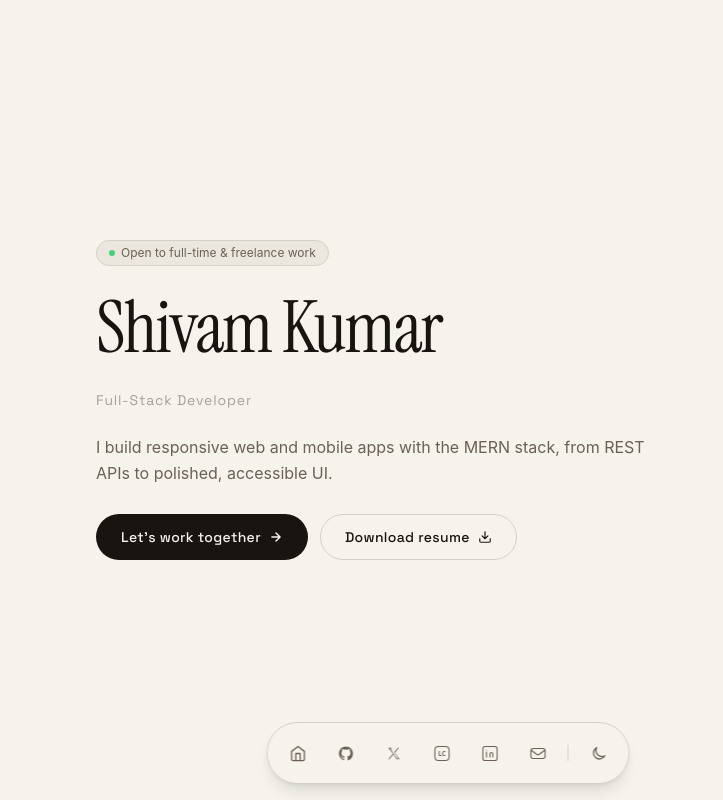
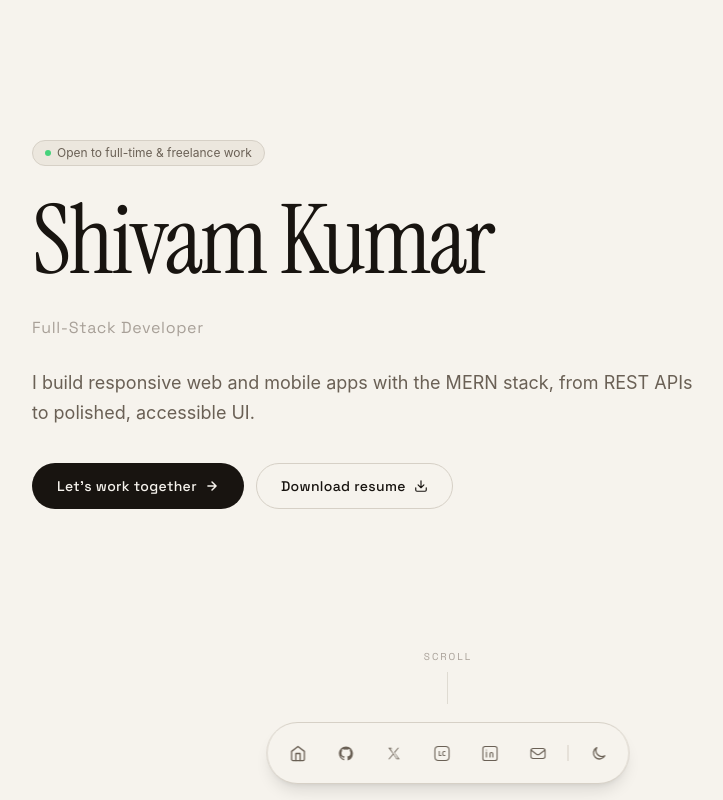
Before and after one commit to shivamkumarlogs/Portfolio, a React (Vite) app: page / in a window 1280 px wide. Shown: the top 800 px of the page, without its empty margins (192-915 px from the left). Built offline with nearby package versions, Linux system fonts and the light colour scheme.

Commit message:
feat: implement HeroSection UI

```diff
--- a/src/App.jsx
+++ b/src/App.jsx
@@ -10,10 +10,9 @@ function App() {
   return (
     <div className="min-h-screen bg-(--bg-primary text-(--text-primary) pb-24">
       <HeroSection />
+      <ProjectsSection />
       <StackSection />
-      <ProjectsSection />
       <ExperienceSection />
-
       <ActivitySection />
       <ContactSection />
       <Navigation />
--- a/src/sections/HeroSection.jsx
+++ b/src/sections/HeroSection.jsx
@@ -4,27 +4,28 @@ import { profile } from "../data/siteContent";
 
 export function HeroSection() {
   return (
-    <section id="hero" className="relative flex items-center min-h-dvh">
-      <div className="mx-auto w-full max-w-3xl px-4 py-14 sm:py-24 lg:px-8">
-        <div className="flex flex-col gap-5 sm:gap-6">
+    <section id="hero" className="relative flex min-h-dvh flex-col">
+      <div className="flex flex-1 items-center">
+        <div className="mx-auto w-full max-w-4xl px-4 py-12 lg:px-8">
+          <div className="flex flex-col gap-6 sm:gap-7">
             <span className="inline-flex w-fit items-center gap-1.5 rounded-full border border-(--border) bg-(--bg-secondary) px-3 py-1 text-xs text-(--text-secondary)">
               <span className="h-1.5 w-1.5 rounded-full bg-green-500 animate-pulse" />
               Open to full-time & freelance work
             </span>
 
-          <h1 className="font-serif-accent text-4xl sm:text-6xl lg:text-7xl tracking-tight leading-[1.05] text-(--text-primary)">
+            <h1 className="font-serif-accent text-5xl sm:text-7xl lg:text-8xl tracking-tight leading-[0.98] text-(--text-primary)">
               {profile.name}
             </h1>
 
-          <p className="font-display text-xs sm:text-sm tracking-[0.06em] text-(--text-muted)">
+            <p className="font-display text-sm sm:text-base tracking-[0.04em] text-(--text-muted)">
               {profile.strapline}
             </p>
 
-          <p className="max-w-xl text-[15px] sm:text-base leading-relaxed text-(--text-secondary)">
+            <p className="max-w-2xl text-base sm:text-lg leading-relaxed text-(--text-secondary)">
               {profile.heroDescription}
             </p>
 
-          <div className="flex flex-col gap-3 pt-1 sm:flex-row sm:flex-wrap">
+            <div className="flex flex-col gap-3 pt-2 sm:flex-row sm:flex-wrap">
               <Button
                 variant="primary"
                 className="w-full sm:w-auto"
@@ -42,6 +43,19 @@ export function HeroSection() {
             </div>
           </div>
         </div>
+      </div>
+
+      <div className="flex justify-center pb-28 sm:pb-24">
+        <button
+          type="button"
+          onClick={() => document.getElementById("projects")?.scrollIntoView({ behavior: "smooth" })}
+          aria-label="Scroll down"
+          className="flex flex-col items-center gap-2 text-(--text-muted) transition-colors hover:text-(--text-primary)"
+        >
+          <span className="font-display text-[10px] uppercase tracking-[0.2em]">Scroll</span>
+          <span className="h-8 w-px bg-(--border) animate-pulse" />
+        </button>
+      </div>
     </section>
   );
 }
```
Lines whose indentation alone changed are shown as unchanged.
